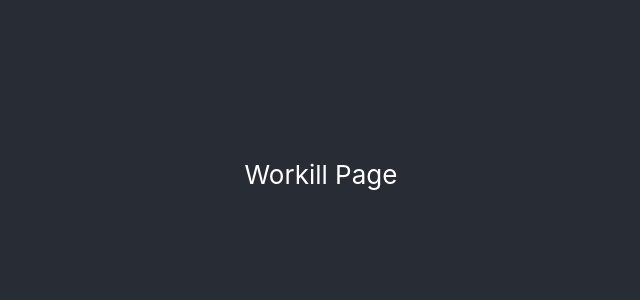
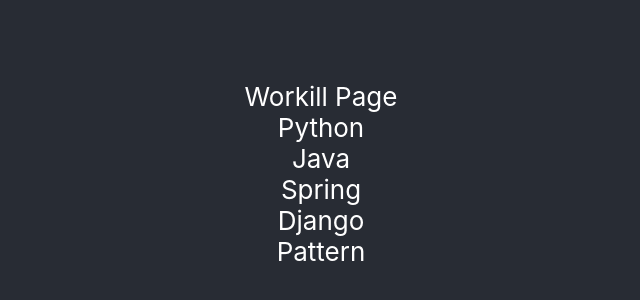
Before and after one commit to yyBro/yybros, a React (Create React App) app: page / in a window 1280 px wide. Shown: the part 226-526 px from the top of the page, without its empty margins (319-959 px from the left). Built offline with nearby package versions, Linux system fonts and the light colour scheme.

Commit message:
update app.js modify package.json homepage attribute

```diff
--- a/package.json
+++ b/package.json
@@ -1,5 +1,5 @@
 {
-  "homepage": "http://yyBro.github.io/",
+  "homepage": "http://yyBro.github.io/yybros",
   "name": "yybros",
   "version": "0.1.0",
   "private": true,
--- a/src/App.js
+++ b/src/App.js
@@ -1,4 +1,3 @@
-import logo from './logo.svg';
 import './App.css';
 
 function App() {
@@ -6,6 +5,11 @@
     <div className="App">
       <header className="App-header">
         <div>Workill Page</div>
+        <div>Python</div>
+        <div>Java</div>
+        <div>Spring</div>
+        <div>Django</div>
+        <div>Pattern</div>
       </header>
     </div>
   );
```
